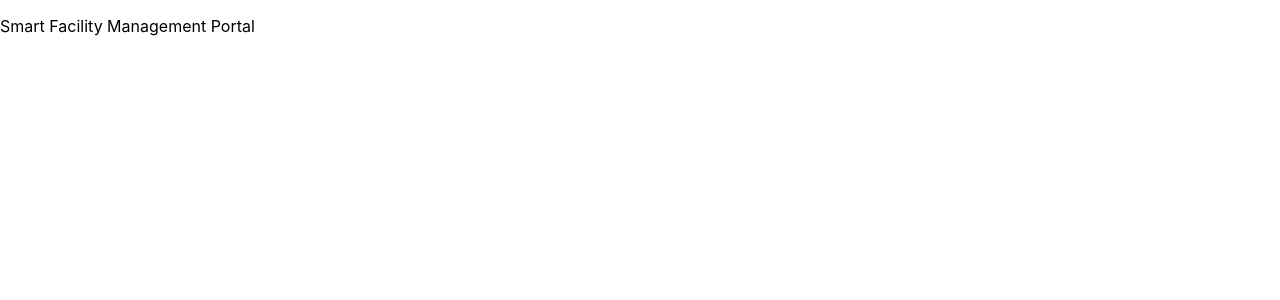
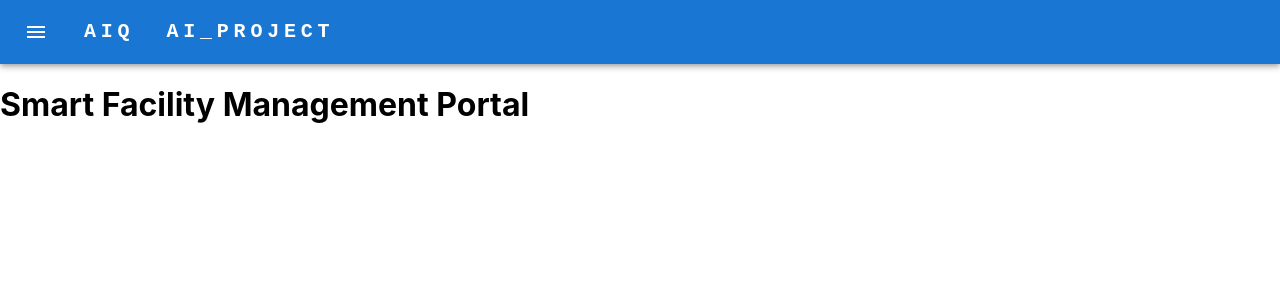
Before and after one commit to Uzair05/innoAir_page, a React (Create React App) app: page / in a window 1280 px wide. Shown: the top 300 px of the page. Built offline with nearby package versions, Linux system fonts and the light colour scheme.

Commit message:
Proper Landing Page

```diff
--- a/src/App.js
+++ b/src/App.js
@@ -2,6 +2,7 @@
 import { BrowserRouter, Routes, Route } from "react-router-dom";
 import Dashboard from "./Pages/Dashboard/Dashboard";
 import BarChart from "./Pages/Plotout/BarChart";
+import LandingPage from "./Pages/LandingPage/LandingPage";
 import "./App.css";
 
 function App() {
@@ -10,7 +11,7 @@
     <BrowserRouter>
       <Routes>
         <Route path="/">
-          <Route index element={<p>Smart Facility Management Portal</p>} />
+          <Route index element={<LandingPage />} />
 
           <Route path="/AIQ">
             <Route index element={<Dashboard />} />
--- /dev/null
+++ b/src/Pages/LandingPage/LandingPage.js
@@ -0,0 +1,66 @@
+import React from "react";
+import { AppBar } from "@mui/material";
+import IconButton from "@mui/material/IconButton";
+import MenuIcon from "@mui/icons-material/Menu";
+import Toolbar from "@mui/material/Toolbar";
+
+import Button from "@mui/material/Button";
+import Typography from "@mui/material/Typography";
+
+export default function LandingPage(props) {
+  return (
+    <div>
+      <AppBar position="static">
+        <Toolbar>
+          <IconButton
+            size="large"
+            edge="start"
+            color="inherit"
+            aria-label="menu"
+            sx={{ mr: 2 }}
+          >
+            <MenuIcon />
+          </IconButton>
+          <Button color="inherit">
+            <Typography
+              variant="h6"
+              component="a"
+              href="/AIQ"
+              sx={{
+                mr: 2,
+                display: { xs: "none", md: "flex" },
+                fontFamily: "monospace",
+                fontWeight: 700,
+                letterSpacing: ".3rem",
+                color: "inherit",
+                textDecoration: "none",
+              }}
+            >
+              AIQ
+            </Typography>
+          </Button>
+          <Button color="inherit">
+            <Typography
+              variant="h6"
+              component="a"
+              href="/AI_Project"
+              sx={{
+                mr: 2,
+                display: { xs: "none", md: "flex" },
+                fontFamily: "monospace",
+                fontWeight: 700,
+                letterSpacing: ".3rem",
+                color: "inherit",
+                textDecoration: "none",
+              }}
+            >
+              AI_Project
+            </Typography>
+          </Button>
+        </Toolbar>
+      </AppBar>
+
+      <h1>Smart Facility Management Portal</h1>
+    </div>
+  );
+}
```
Also changed, not shown: src/Pages/LandingPage/LandingPage.css (added).
